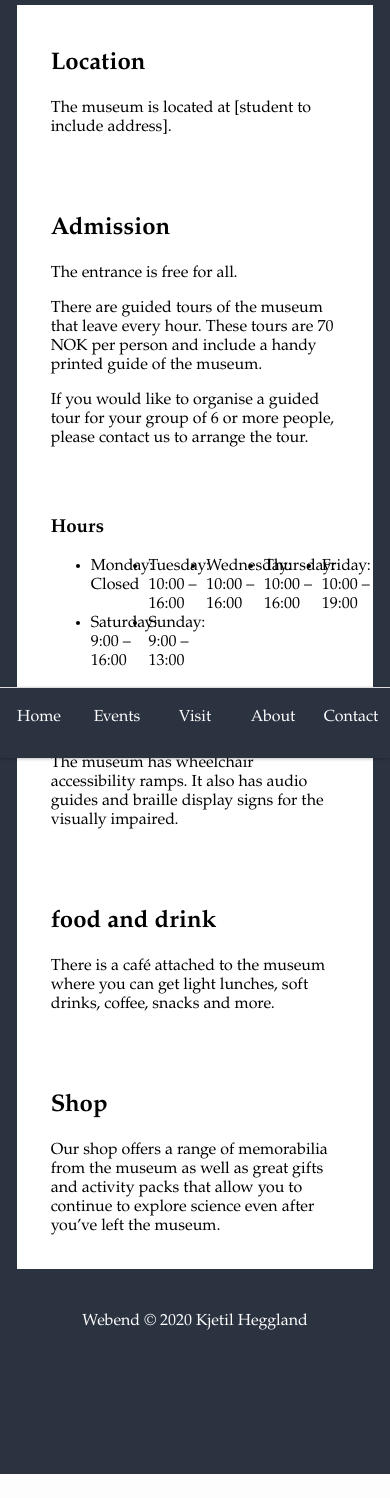
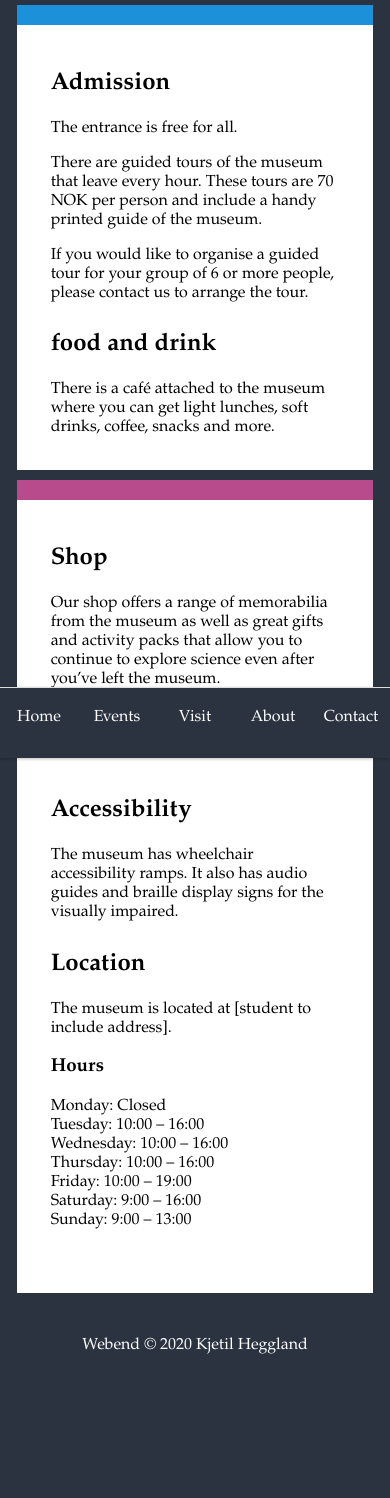
Before and after one commit to heggland/Community-Science-Museum, a PHP site: page /visit.php in a window 390 px wide. Shown: the part 86-1584 px from the top of the page. Before the commit the page ends 1560 px from the top, so only its background shows below. Run offline with PHP 8.4, Linux system fonts and the light colour scheme; some libraries are stand-ins or nearby versions.

Commit message:
html css
mobile layout evems. visit

```diff
--- a/assets/mystyle.css
+++ b/assets/mystyle.css
@@ -118,6 +118,10 @@ footer {
     text-align: center !important;
 }
 
+.align-left {
+    text-align: left !important;
+}
+
 
 h1 {
     font-size: 2em;
@@ -138,6 +142,21 @@ p {
 
 .white-text {
     color: #fff;
+}
+
+/* open hours list */
+#hours {
+    height: 220px;
+}
+
+.list {
+    display: table-row;
+}
+
+.list-hour {
+    display:table-cell;
+    float:left;
+    width: 100%;
 }
 
 
@@ -193,6 +212,11 @@ p {
 
 .con-col3 {
     background-color: #1d90da;
+    height: 20px;
+}
+
+.con-col4 {
+    background-color: rgb(132 255 244 / 90%);
     height: 20px;
 }
 
--- a/visit.php
+++ b/visit.php
@@ -13,51 +13,73 @@
 
 <body>
 <main>
+    <div class="container-flex">
         <div class="container">
-    <div class="row light">
-        <h2>Location</h2>
-        <p>The museum is located at [student to include address].</p>
-    </div>
+            <div class="con-col3"></div>
             <div class="row light">
                 <h2>Admission</h2>
                 <p>The entrance is free for all. </p>
-        <p>There are guided tours of the museum that leave every hour. These tours are 70 NOK per person and include a
+                <p>There are guided tours of the museum that leave every hour. These tours are 70 NOK per person and
+                    include
+                    a
                     handy
                     printed guide of the museum.</p>
-        <p>If you would like to organise a guided tour for your group of 6 or more people, please contact us to arrange
+                <p>If you would like to organise a guided tour for your group of 6 or more people, please contact us to
+                    arrange
                     the
                     tour.</p>
-    </div>
-    <div class="row light">
-        <h3>Hours</h3>
-        <ul>
-            <li>Monday: Closed</li>
-            <li>Tuesday: 10:00 – 16:00</li>
-            <li>Wednesday: 10:00 – 16:00</li>
-            <li>Thursday: 10:00 – 16:00</li>
-            <li>Friday: 10:00 – 19:00</li>
-            <li>Saturday: 9:00 – 16:00</li>
-            <li>Sunday: 9:00 – 13:00</li>
-        </ul>
-    </div>
-    <div class="row light">
-        <h2>Accessibility</h2>
-        <p>The museum has wheelchair accessibility ramps. It also has audio guides and braille display signs for the
-            visually
-            impaired.</p>
-    </div>
-    <div class="row light">
+
                 <h2>food and drink</h2>
-        <p>There is a café attached to the museum where you can get light lunches, soft drinks, coffee, snacks and
+                <p>There is a café attached to the museum where you can get light lunches, soft drinks, coffee,
+                    snacks and
                     more.</p>
             </div>
+        </div>
+    </div>
+
+    <div class="container-flex">
+        <div class="container">
+            <div class="con-col2"></div>
             <div class="row light">
                 <h2>Shop</h2>
-        <p>Our shop offers a range of memorabilia from the museum as well as great gifts and activity packs that allow
+                <p>Our shop offers a range of memorabilia from the museum as well as great gifts and activity packs
+                    that
+                    allow
                     you to
                     continue to explore science even after you’ve left the museum.</p>
             </div>
         </div>
+    </div>
+
+    <div class="container-flex">
+        <div class="container">
+            <div class="con-col1"></div>
+            <div class="row light">
+                <h2>Accessibility</h2>
+                <p>The museum has wheelchair accessibility ramps. It also has audio guides and braille display signs
+                    for the
+                    visually
+                    impaired.</p>
+
+                <h2>Location</h2>
+                <p>The museum is located at [student to include address].</p>
+
+                <div id="hours">
+                    <h3>Hours</h3
+                    <ul class="list">
+                        <li class="list-hour">Monday: Closed</li>
+                        <li class="list-hour">Tuesday: 10:00 – 16:00</li>
+                        <li class="list-hour">Wednesday: 10:00 – 16:00</li>
+                        <li class="list-hour">Thursday: 10:00 – 16:00</li>
+                        <li class="list-hour">Friday: 10:00 – 19:00</li>
+                        <li class="list-hour">Saturday: 9:00 – 16:00</li>
+                        <li class="list-hour">Sunday: 9:00 – 13:00</li>
+                    </ul>
+                </div>
+            </div>
+        </div>
+    </div>
+
 </main>
 </body>
 <?php include_once 'footer.php'; ?>
```
Also changed, not shown: events.php (+27 -7 lines), index.php (+24 -13 lines). Lines whose indentation alone changed are shown as unchanged.
